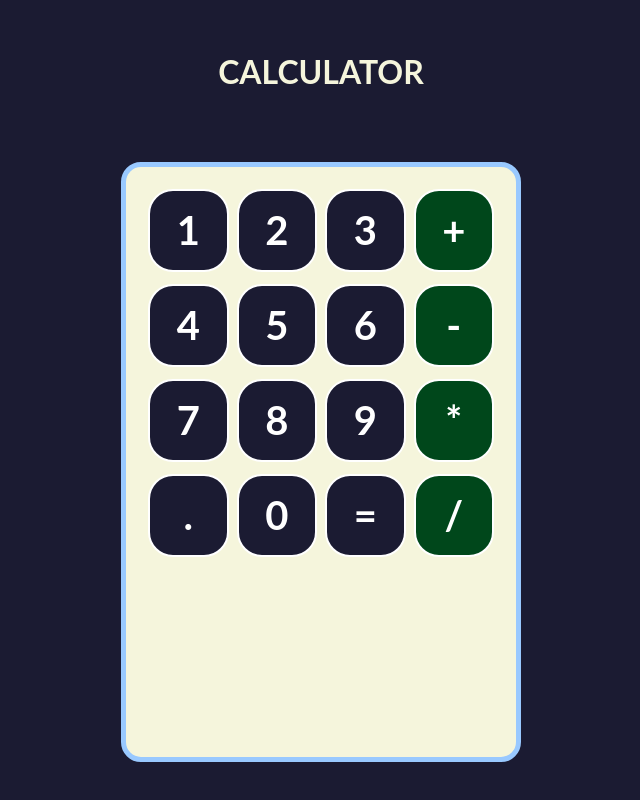
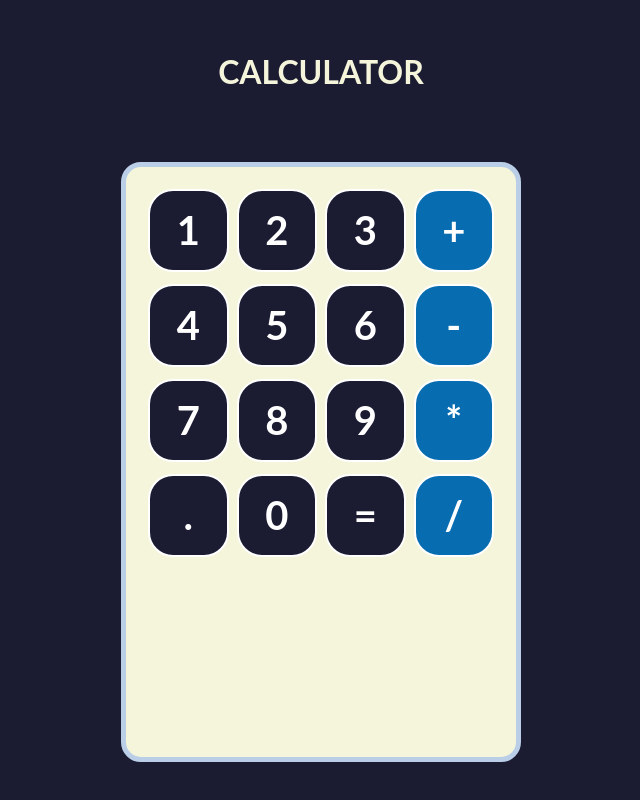
Before and after one commit to mabel-gp/calculator, a React (Vite) app: page / in a window 1280 px wide. Shown: the whole page, without its empty margins (319-959 px from the left). Built offline with nearby package versions, Linux system fonts and the light colour scheme.

Commit message:
Add more styles to buttons and add the Screen component

```diff
--- a/src/App.css
+++ b/src/App.css
@@ -40,7 +40,7 @@ body{
   padding: 14px;
   background-color: beige;
   border-radius: 20px;
-  border: 5px solid #99c9ff;
+  border: 5px solid #bacfe7;
 }
 
 .row{
--- a/src/App.jsx
+++ b/src/App.jsx
@@ -1,5 +1,6 @@
 import './App.css'
 import Boton from './components/Boton'
+import Screen from './components/screen'
 
 function App() {
   return (
@@ -8,6 +9,7 @@ function App() {
           <h1 className='title'>Calculator</h1>
         </div>
         <div className='calculator-container'>
+          <Screen/>
           <div className='row'>
             <Boton>1</Boton>
             <Boton>2</Boton>
--- a/src/components/Boton.jsx
+++ b/src/components/Boton.jsx
@@ -13,10 +13,10 @@ function Boton(props) {
 
     return (
         <div
-          // La fx isOperator toma el valor {props.children} y dependiendo de eso se asigna la class operator o null
-          className={`button-container ${isOperator(props.children) ? 'operator' : null}`.trimEnd()}>
-         {/* Permite que el componente acepte múltiples hijos */}
-         {props.children}
+          // La fx isOperator toma el valor {props.children} y dependiendo de eso se asigna la class operator o ninguna class
+          className={`button-container ${isOperator(props.children) ? 'operator' : ''}`.trimEnd()}>
+          {/* Permite que el componente acepte múltiples hijos */}
+          {props.children}
         </div>
     );
 }
--- /dev/null
+++ b/src/components/Screen.jsx
@@ -0,0 +1,9 @@
+// Definición de componente funcional como un fx flecha
+
+const Screen = ({input}) => (
+    <div className="input">
+      {input}
+    </div>
+);
+
+export default Screen;
--- a/src/stylesheets/Boton.css
+++ b/src/stylesheets/Boton.css
@@ -15,6 +15,25 @@
     user-select: none;
 }
 
+.button-container:hover{
+    background-color: #3333d3;
+}
+
+.button-container:active{
+    box-shadow: 0 2px 0px #3333d3;
+    transform: translateY(3px);
+}
+
+
 .operator{
-    background-color: #00471b;
+    background-color: #076cb0;
 }
+
+.operator:hover{
+    background-color: rgb(81, 141, 48);
+}
+
+.operator:active{
+    box-shadow: 0 2px 0px rgb(81, 141, 48);
+    transform: translateY(3px);
+}
```
